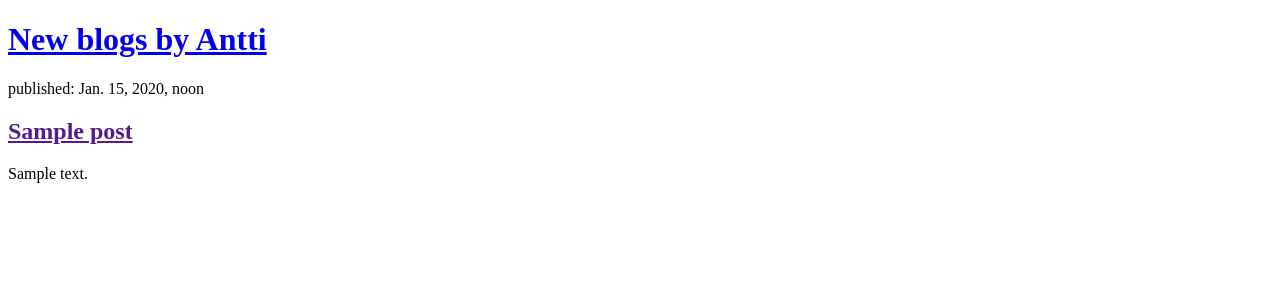
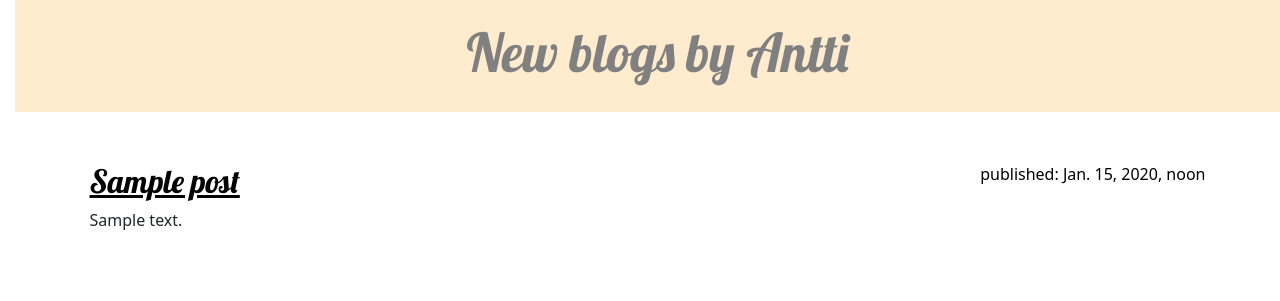
Before and after one commit to tuominen27/blogapp, a Django app: page / in a window 1280 px wide. Shown: the top 301 px of the page. Run offline with Django 3.2, Linux system fonts and the light colour scheme; tables that the repository leaves empty hold one stand-in row (values such as "Sample post").

Commit message:
Lisätty tyylejä

```diff
--- /dev/null
+++ b/blog/static/css/blog.css
@@ -0,0 +1,80 @@
+h1 a, h2 a {
+    color: green;
+    font-family: 'Lobster';
+}
+
+body {
+    padding-left: 15px;
+}
+
+.page-header {
+    background-color: blanchedalmond;
+    margin-top: 0;
+    margin-bottom: 50px;
+    padding: 20px 20px 20px 40px;
+}
+
+.page-header h1,
+.page-header h1 a,
+.page-header h1 a:visited,
+.page-header h1 a:active {
+    color: grey;
+    font-size: 40pt;
+    text-decoration: none;
+    text-align: center;
+}
+
+h1,
+h2,
+h3,
+h4 {
+    font-family: 'Lobster', cursive;
+}
+
+.date {
+    color: black;
+}
+
+.save {
+    float: right;
+}
+
+.post-form textarea,
+.post-form input {
+    width: 100%;
+}
+
+.top-menu,
+.top-menu:hover,
+.top-menu:visited {
+    color: blue;
+    float: right;
+    font-size: 26pt;
+    margin-right: 20px;
+}
+
+.post {
+    margin-bottom: 70px;
+}
+
+.post h2 a,
+.post h2 a:visited {
+    color: #000000;
+}
+
+.post > .date,
+.post > .actions {
+    float: right;
+}
+
+.btn-secondary,
+.btn-secondary:visited {
+    color: #C25100;
+    background: none;
+    border-color: aquamarine;
+}
+
+.btn-secondary:hover {
+    color: #FFFFFF;
+    background-color: #C25100;
+}
--- a/blog/templates/blog/post_list.html
+++ b/blog/templates/blog/post_list.html
@@ -1,20 +1,30 @@
+{% load static %}
 <!DOCTYPE html>
 <html>
     <head>
-        <title>
-            Antti's blog
-        </title>
+        <title>Antti's blog</title>
+        <link rel="stylesheet" href="https://cdn.jsdelivr.net/npm/bootstrap@5.1.3/dist/css/bootstrap.min.css" integrity="sha384-1BmE4kWBq78iYhFldvKuhfTAU6auU8tT94WrHftjDbrCEXSU1oBoqyl2QvZ6jIW3" crossorigin="anonymous">
+        <link href="//fonts.googleapis.com/css?family=Lobster&subset=latin,latin-ext" rel="stylesheet" type="text/css">
+        <link rel="stylesheet" href="{% static 'css/blog.css' %}">
     </head>
     <body>
-        <header>
+        <header class="page-header">
+            <div class="container">
                 <h1><a href="/">New blogs by Antti</a></h1>
+            </div>
         </header>
+        <main class="container">
+            <div class="row">
+                <div class="col">
                     {% for post in posts %}
-            <article>
-                <time>published: {{ post.published_date }}</time>
+                        <article class="post">
+                            <time class="date">published: {{ post.published_date }}</time>
                             <h2><a href="">{{ post.title }}</a></h2>
                             <p>{{ post.text|linebreaksbr }}</p>
                         </article>
                     {% endfor %}
+                </div>
+            </div>
+        </main>
     </body>
 </html>
```
Lines whose indentation alone changed are shown as unchanged.
